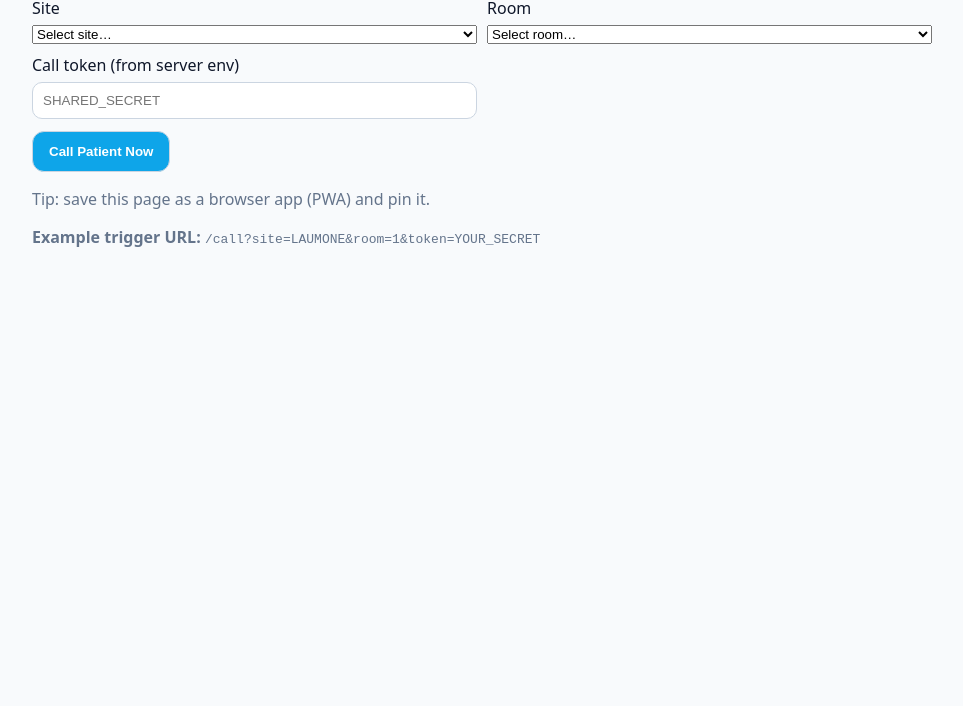
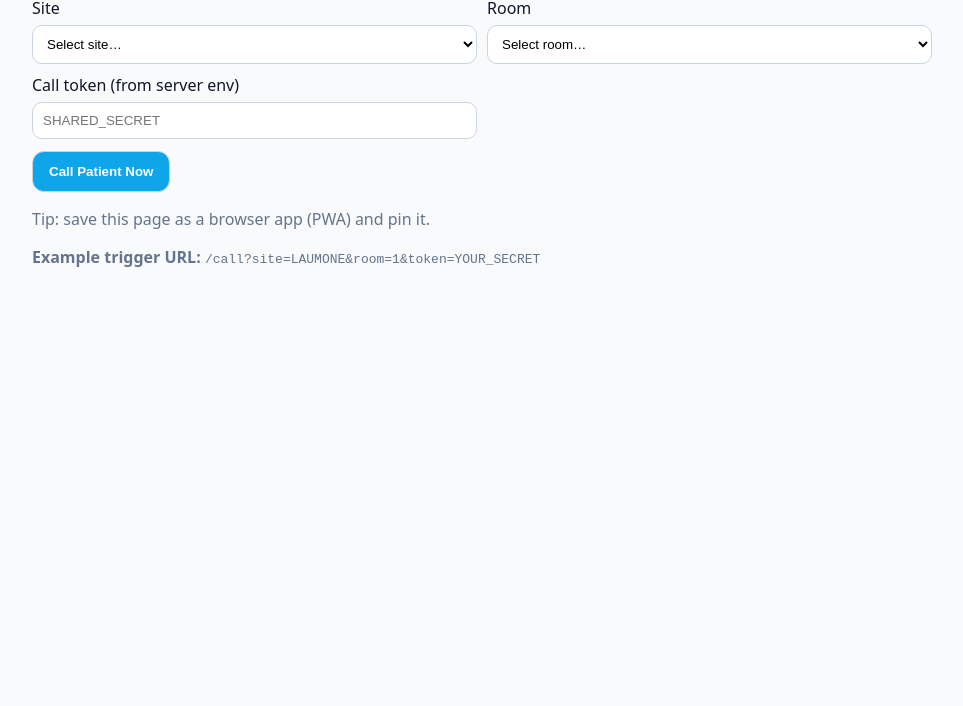
Before and after one commit to michaelsblyth/ih-callbutton-intranet, a website: page public/doctor.html in a window 1280 px wide. Shown: the part 94-800 px from the top of the page, without its empty margins (158-1121 px from the left). Drawn offline with Linux system fonts and the light colour scheme.

Commit message:
Update styles.css

```diff
--- a/public/styles.css
+++ b/public/styles.css
@@ -6,7 +6,7 @@ h1 { margin: 0 0 12px; }
 h2 { margin: 16px 0 8px; }
 .grid { display: grid; grid-template-columns: repeat(2, minmax(220px, 1fr)); gap: 10px; }
 label { display: flex; flex-direction: column; gap: 6px; }
-input { padding: 10px; border-radius: 10px; border: 1px solid #cbd5e1; background: white; }
+input, select { padding: 10px; border-radius: 10px; border: 1px solid #cbd5e1; background: white; }
 button { padding: 12px 16px; border-radius: 12px; border: 1px solid #cbd5e1; background: #0ea5e9; color: white; font-weight: 600; cursor: pointer; }
 button:hover { filter: brightness(0.95); }
 .muted { color: #64748b; }
```
